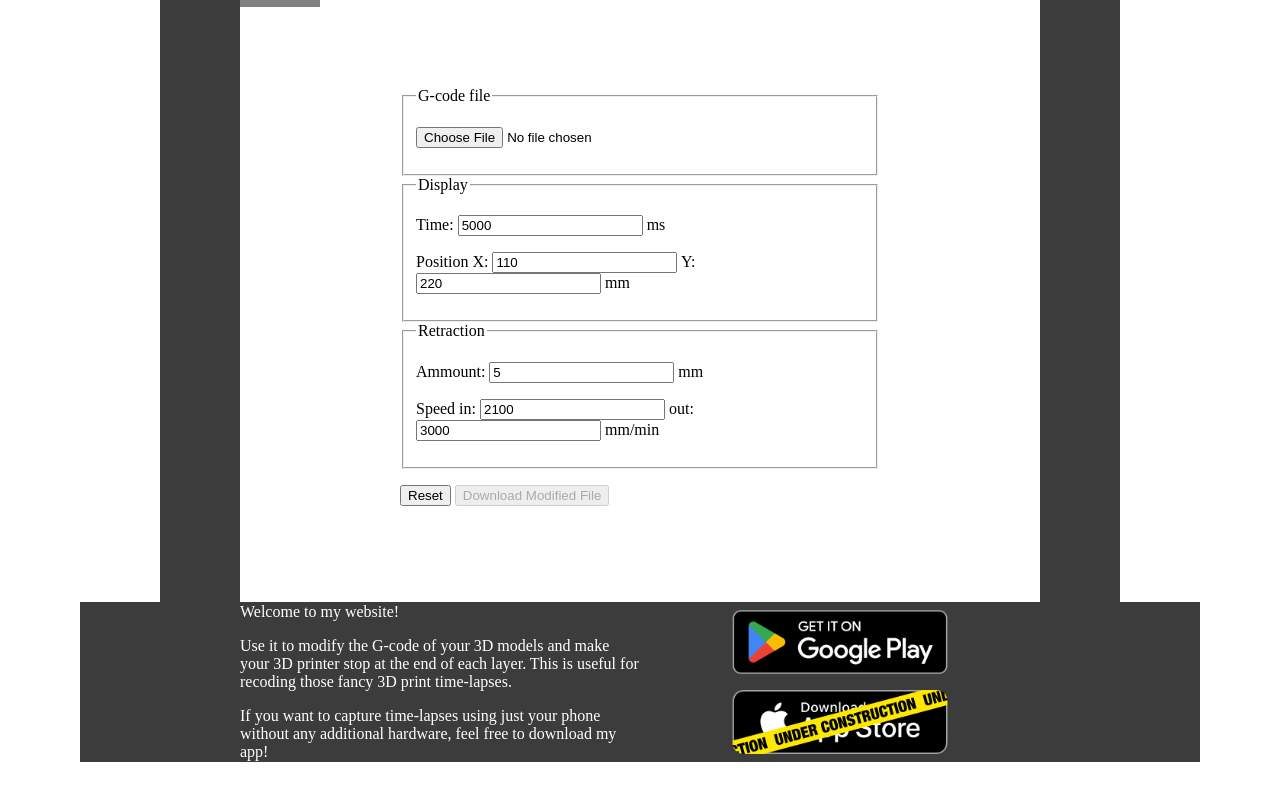
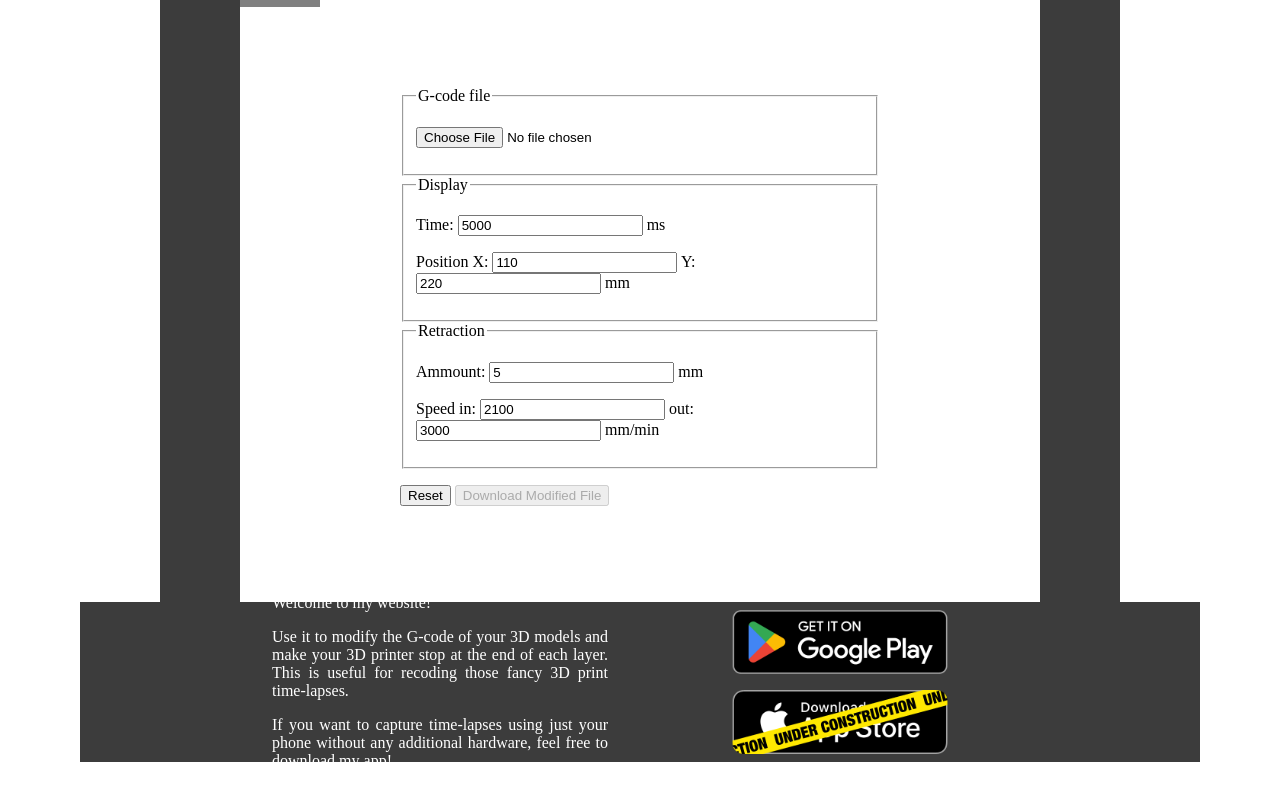
Before and after one commit to 3d-easylapse/3d-easylapse.github.io, a React (Create React App) app: page / in a window 1280 px wide. Shown: the part 633-1433 px from the top of the page. Built offline with nearby package versions, Linux system fonts and the light colour scheme.

Commit message:
Align about text

```diff
--- a/src/App.tsx
+++ b/src/App.tsx
@@ -50,7 +50,7 @@ function App() {
   }, []);
 
   return (
-    <div style={{padding:'5rem'}}>
+    <div style={{ padding: '5rem' }}>
       <div
         style={{
           display: 'grid',
@@ -67,7 +67,6 @@ function App() {
           gridTemplateColumns: '5rem 5rem 10rem 1fr 10rem 5rem 5rem',
         }}
       >
-
         <div style={{ gridArea: 'b' }} />
         <div style={{ gridArea: 'c', background: printerColor }} />
         <div style={{ gridArea: 'd' }} />
@@ -126,16 +125,17 @@ function App() {
             <div
               style={{
                 gridArea: 'a',
+                paddingInline: '2rem',
                 alignSelf: 'center',
-              justifySelf: 'center',
+                textAlign: 'justify',
                 color: 'white',
               }}
             >
               <p>Welcome to my website!</p>
               <p>
                 Use it to modify the G-code of your 3D models and make your 3D
-              printer stop at the end of each layer. This is useful for recoding
-              those fancy 3D print time-lapses.
+                printer stop at the end of each layer. This is useful for
+                recoding those fancy 3D print time-lapses.
               </p>
               <p>
                 If you want to capture time-lapses using just your phone without
@@ -225,7 +225,10 @@ function App() {
               fontFamily: 'Roboto',
             }}
           >
-          <a href="https://github.com/3d-easylapse" style={{ color: 'white' }}>
+            <a
+              href="https://github.com/3d-easylapse"
+              style={{ color: 'white' }}
+            >
               3D EasyLapse
             </a>
           </h1>
```
Lines whose indentation alone changed are shown as unchanged.
